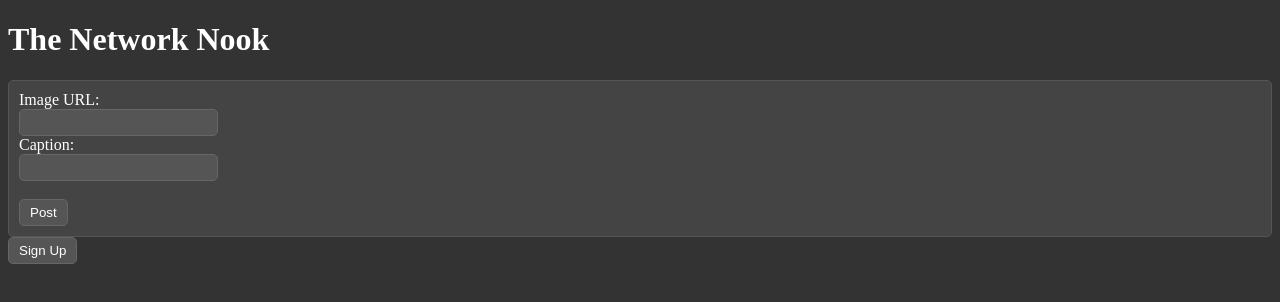
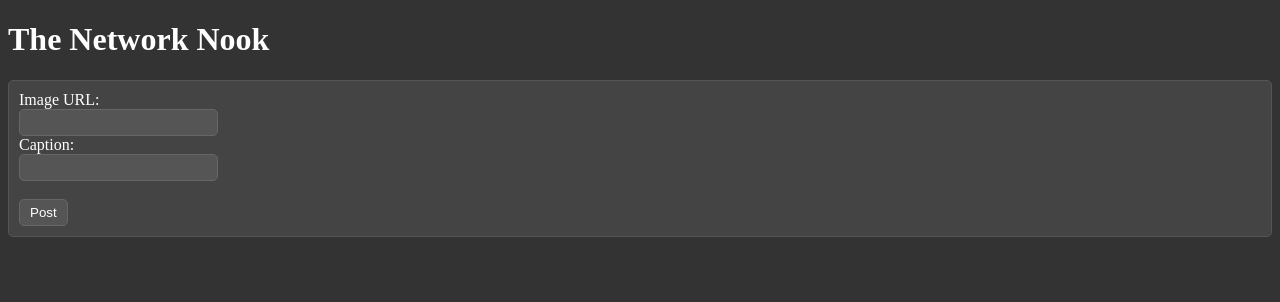
Before and after one commit to codebuild101yt/network-nook, a plain HTML site: page index.html in a window 1280 px wide. Drawn offline with Linux system fonts and the light colour scheme; no server answers.

Commit message:
Update index.html

```diff
--- a/index.html
+++ b/index.html
@@ -19,7 +19,7 @@
     <button type="submit">Post</button>
   </form>
 
-  <button id="signup-button">Sign Up</button>
+
 
   <script src="https://www.gstatic.com/firebasejs/7.14.4/firebase-app.js"></script>
   <script src="https://www.gstatic.com/firebasejs/7.14.4/firebase-database.js"></script>
```
